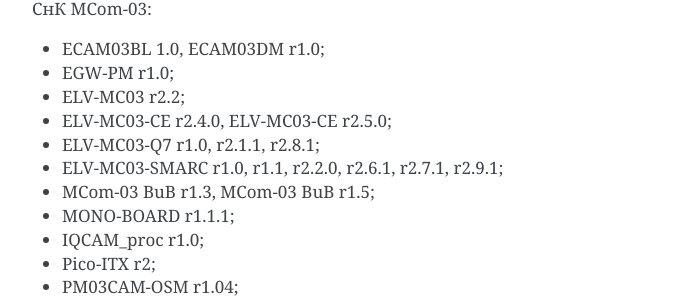
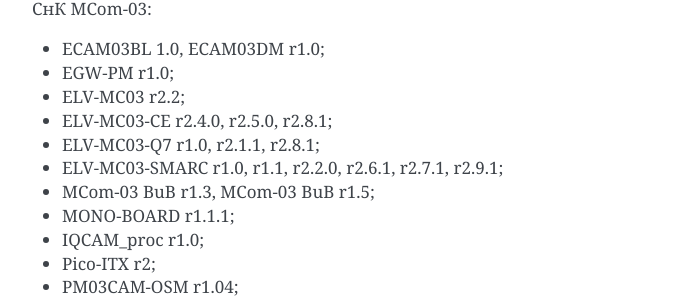
Before and after one commit to elvees/ddrinit, a Sphinx documentation site: the page built from doc/index.rst, in a window 1280 px wide and 900 px high, scrolled down 1050 px. Shown: the part 151-453 px from the top of the window, without its empty margins (388-1088 px from the left). Built offline with Sphinx 7.4.7, drawn with Linux system fonts in a browser that asks for light colours.

Commit message:
mcom03: Add ELV-MC03-CE r2.8.1 support
Basic config with custom DQ_MAPPINGS for Rayson RS1G32LM4D4BDT-53BT
LPDDR4 SDRAM connected to DDRMC0 and DDRMC1 on ELV-MC03-CE r2.8.1.

Issue: #MCOM03SW-3114
Change-Id: I20fe1ffb9955840445700ceb804f3345f59da18f

```diff
--- a/doc/index.rst
+++ b/doc/index.rst
@@ -33,7 +33,7 @@
 * ECAM03BL 1.0, ECAM03DM r1.0;
 * EGW-PM r1.0;
 * ELV-MC03 r2.2;
-* ELV-MC03-CE r2.4.0, ELV-MC03-CE r2.5.0;
+* ELV-MC03-CE r2.4.0, r2.5.0, r2.8.1;
 * ELV-MC03-Q7 r1.0, r2.1.1, r2.8.1;
 * ELV-MC03-SMARC r1.0, r1.1, r2.2.0, r2.6.1, r2.7.1, r2.9.1;
 * MCom-03 BuB r1.3, MCom-03 BuB r1.5;
```
Also changed, not shown: 1 other file.
